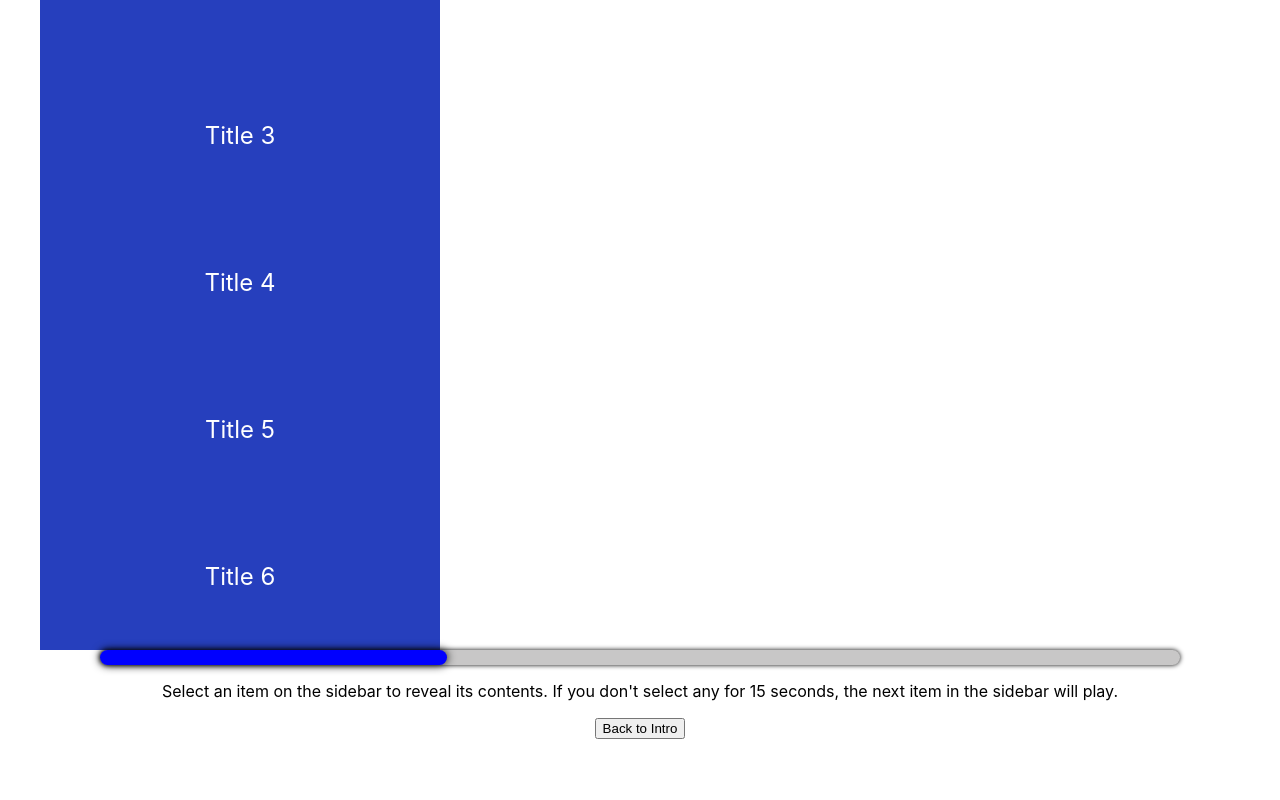
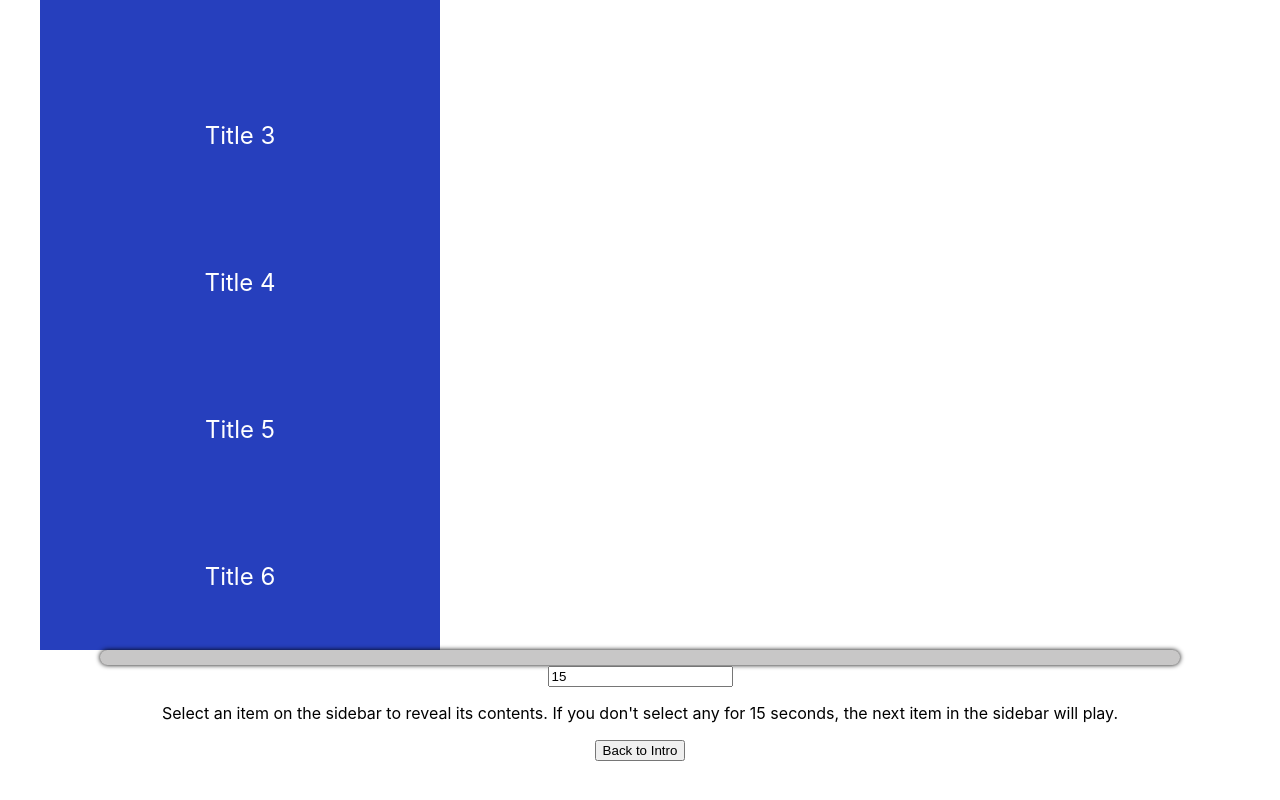
Before and after one commit to MarkE16/test-app, a React (Create React App) app: page /home in a window 1280 px wide. Shown: the part 272-1072 px from the top of the page. Before the commit the page ends 1051 px from the top, so only its background shows below. Built offline with nearby package versions, Linux system fonts and the light colour scheme.

Commit message:
Kinda fixed progress | progress comp still runs

```diff
--- a/src/LineChart1.js
+++ b/src/LineChart1.js
@@ -33,9 +33,6 @@ function LineChart1() {
 
   return (
     <div className='graph-container'>
-      {
-        console.log("Hey")
-      }
 			<LineChart
 			width="100%"
 			height="100%"
--- a/src/Modal.js
+++ b/src/Modal.js
@@ -1,11 +1,11 @@
 import React, { useEffect, useContext } from 'react'
-import { Timer } from './Timer';
+import Timer from './Timer';
 import { TimerContent } from "./TimerCxt";
 
 function Modal({ item, setItem, itemArr }) {
   const items = itemArr;
   var { title, desc, element, id } = item;
-  const { time, setTime, endTime, timePaused } = useContext(TimerContent)
+  const { setTime, endTime, timePaused } = useContext(TimerContent)
 
   const msg = `${title} \n ${desc}`
 
@@ -22,7 +22,7 @@ function Modal({ item, setItem, itemArr }) {
     <div className='sideBar-item-modal'>
       <h1 className='line'>{msg}</h1>
       <span>{element}</span>
-      <Timer timer={time} setTimer={setTime} goalTime={endTime} timerPaused={timePaused}/>
+      <Timer />
     </div>
   )
 }
--- a/src/Progress.js
+++ b/src/Progress.js
@@ -2,14 +2,14 @@ import React, { useEffect, useState, useContext } from 'react'
 import { TimerContent } from './TimerCxt';
 
 function Progress() {
-
-  const { time, endTime, timePaused } = useContext(TimerContent);
+  const { time, endTime, timePaused, setEndTime, itemActive } = useContext(TimerContent);
   const progress = Math.floor((time / endTime) * 100)
   const [progressLeft, setProgressLeft] = useState(0);
 
+  console.log("Progress is running!")
   useEffect(() => {
-    if (!timePaused) setProgressLeft(progress)
-  }, [progress])
+    if (!timePaused && itemActive) setProgressLeft(progress)
+  }, [progress, timePaused])
 
   // Actual progress bar.
   const progressBar_container = {
@@ -29,6 +29,12 @@ function Progress() {
           <div style={progressBar_container} />
         </div>
       </div>
+      <input
+          type="number"
+          min={1}
+          value={endTime}
+          onChange={t => setEndTime(t.target.value)}
+          />
     </>
   )
 }
--- a/src/Sidebar.js
+++ b/src/Sidebar.js
@@ -11,6 +11,7 @@ import {
   Routes,
   Route
 } from "react-router-dom"
+import { TimerContent } from './TimerCxt';
 
 const SidebarItem = ({ item, setItemOn, setItem }) => {
 
@@ -37,7 +38,7 @@ function Sidebar() {
     {title: "Title 6", desc: "Description 6", element: <PieChart1 />, id: 5},
   ]
 
-  const [itemActive, setItemActive] = useState(false);
+  const { itemActive, setItemActive } = useContext(TimerContent);
   const [item, setItem] = useState();
 
 
@@ -55,7 +56,7 @@ function Sidebar() {
             })
           }
       </div>
-      { itemActive && <Modal setModalOpen={setItemActive} item={item} itemArr={sidebarItems} setItem={setItem}/> }
+      { itemActive && <Modal item={item} itemArr={sidebarItems} setItem={setItem}/> }
 
     </div>
   )
--- a/src/Timer.js
+++ b/src/Timer.js
@@ -1,37 +1,22 @@
-import React, { useEffect } from 'react'
+import React, { useContext, useEffect } from 'react'
+import { TimerContent } from './TimerCxt';
 
+function Timer() {
+  const { time, setTime, timePaused, endTime } = useContext(TimerContent);
 
-const Countdown = ({ timer, setTimer, timerPaused, goalTime }) => {
+  console.log("Timer is running!")
   useEffect(() => {
-    if (timerPaused) return;
+    if (timePaused) return;
     let interval = setInterval(() => {
-      if (timer === goalTime) setTimer(0);
-      if (timer < goalTime) {
-        setTimer(timer + 1);
+      if (time === endTime) setTime(0);
+      if (time < endTime) {
+        setTime(time + 1);
       }
     }, 1000);
     return () => clearInterval(interval);
-  }, [setTimer, timer, timerPaused, goalTime])
+  }, [setTime, time, timePaused, endTime])
+
+  return <div>{time}</div>
 }
 
-function Timer({ timer, setTimer, timerPaused, goalTime }) {
-
-  console.log(timerPaused)
-  return (
-    <div>
-      <div style={{ display: "flex", flexDirection: "row", justifyContent: "space-evenly" }}>
-        <Countdown timer={timer} setTimer={setTimer} timerPaused={timerPaused} goalTime={goalTime}/>
-        {/* <input size={20} style={{ resize: "horizontal"}} type="number" placeholder="Enter max number here." value={goalTime} onChange={t => setGoalTime(t.target.value)}/>
-        <button onClick={() => {
-          setTimerPaused(!timerPaused ? true : false)
-        }}>{!timerPaused ? "Stop Timer" : "Resume Timer"}</button>
-        <button onClick={() => {
-          setTimer(0);
-          setGoalTime(15);
-        }}>Reset</button> */}
-      </div>
-    </div>
-  )
-}
-
-export { Timer, Countdown }
+export default Timer;
--- a/src/TimerCxt.js
+++ b/src/TimerCxt.js
@@ -3,6 +3,7 @@ import React, { useEffect, useState, useMemo } from "react";
 export const TimerContent = React.createContext({})
 
 const TimerContextProvider = ({ children }) => {
+  const [itemActive, setItemActive] = useState(false);
   const [endTime, setEndTime] = useState(15);
   const [time, setTime] = useState(0);
   const [timePaused, setTimePaused] = useState(false);
@@ -22,9 +23,12 @@ const TimerContextProvider = ({ children }) => {
     endTime,
     setEndTime,
     time,
+    setTime,
     timePaused,
-    setTimePaused
-  }), [endTime, setEndTime, time, timePaused, setTimePaused])
+    setTimePaused,
+    itemActive,
+    setItemActive
+  }), [endTime, setEndTime, time, setTime, timePaused, setTimePaused, itemActive, setItemActive])
 
   return (
     <TimerContent.Provider value={contextState}>
--- a/src/locations/Home.js
+++ b/src/locations/Home.js
@@ -1,8 +1,8 @@
-import React, { useState } from 'react'
+import React, { useContext } from 'react'
 import Sidebar from '../Sidebar';
 import Progress from '../Progress';
 import { Link } from "react-router-dom"
-import TimerContextProvider from '../TimerCxt';
+import TimerContextProvider, { TimerContent } from '../TimerCxt';
 
 function Home() {
 
```
